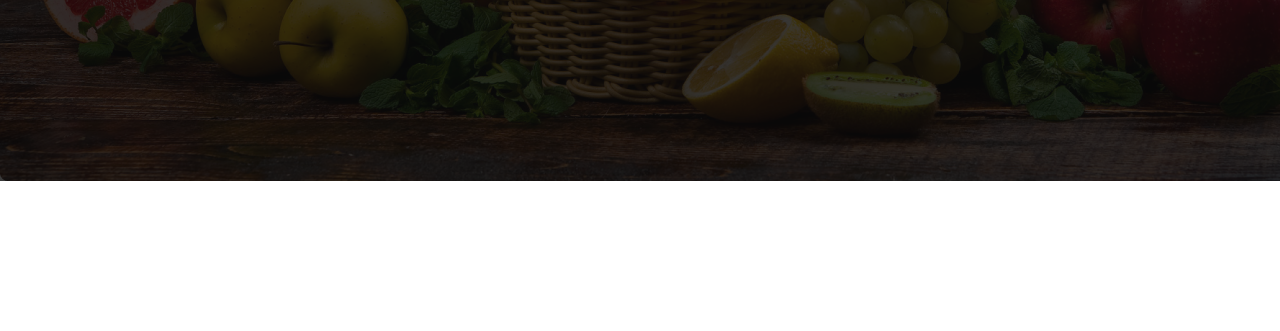
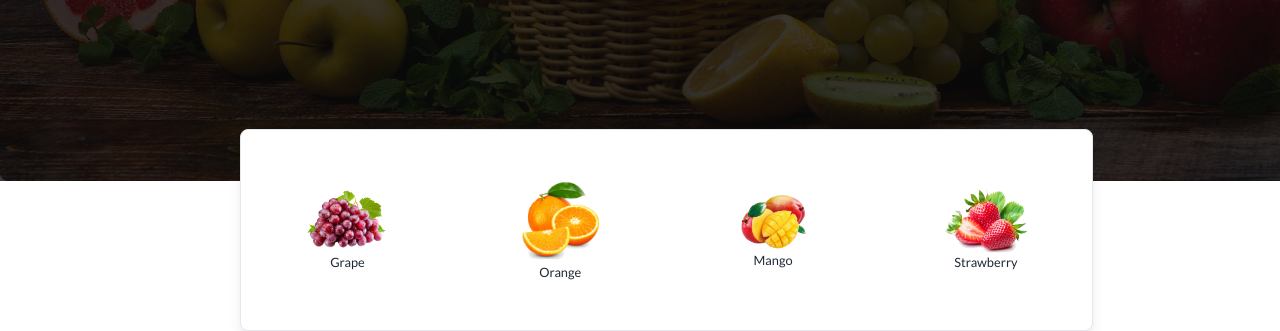
Before and after one commit to onikd08/fruit-brust-daisyui, a plain HTML site: page index.html in a window 1280 px wide. Shown: the part 591-922 px from the top of the page. Before the commit the page ends 800 px from the top, so only its background shows below. Drawn offline with nearby package versions, Linux system fonts and the light colour scheme; grey boxes are pictures that could not be loaded.

Commit message:
Add fruits section overlaying banner

```diff
--- a/index.html
+++ b/index.html
@@ -124,7 +124,8 @@
       <!-- Navbar end -->
 
       <!-- Banner Start -->
-      <section>
+      <section class="relative">
+        <!-- Slider start -->
         <div class="carousel w-full h-[600px]">
           <div
             id="slide1"
@@ -259,6 +260,29 @@
             </div>
           </div>
         </div>
+        <!-- Slider end -->
+
+        <!-- Fruits -->
+        <div
+          class="hidden lg:grid grid-cols-4 border rounded-lg shadow-lg w-2/3 mx-auto absolute -bottom-1/4 bg-white left-60"
+        >
+          <div class="flex flex-col items-center justify-center py-12 px-16">
+            <img src="images/fruit1.png" alt="" />
+            <small>Grape</small>
+          </div>
+          <div class="flex flex-col items-center justify-center py-12 px-16">
+            <img src="images/fruit2.png" alt="" />
+            <small>Orange</small>
+          </div>
+          <div class="flex flex-col items-center justify-center py-12 px-16">
+            <img src="images/fruit3.png" alt="" />
+            <small>Mango</small>
+          </div>
+          <div class="flex flex-col items-center justify-center py-12 px-16">
+            <img src="images/fruit4.png" alt="" />
+            <small>Strawberry</small>
+          </div>
+        </div>
       </section>
 
       <!-- Banner end -->
```
